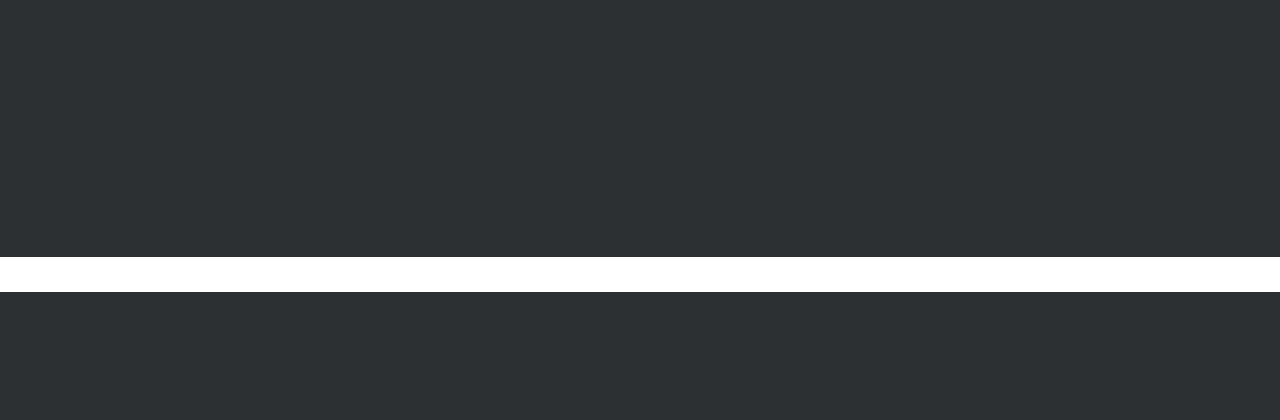
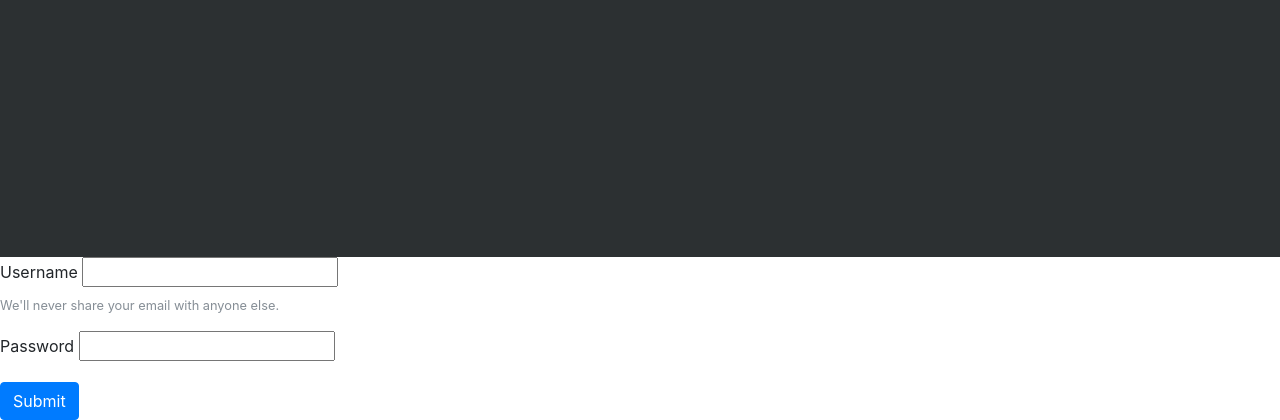
Before and after one commit to AwesDea/Cafe-Yab, a Django app: template account/templates/Home.html in a window 1280 px wide. Shown: the part 508-928 px from the top of the page. Before the commit the page ends 800 px from the top, so only its background shows below. Run offline with Django 3.2, Linux system fonts and the light colour scheme; the template is opened without the code that fills it, so the values that code supplies are empty, except form fields; tables that the repository leaves empty hold one stand-in row (values such as "Sample post"); form fields are guessed from the names that the template uses; some libraries are stand-ins or nearby versions.

Commit message:
bug fixes

```diff
--- a/account/templates/Home.html
+++ b/account/templates/Home.html
@@ -53,5 +53,19 @@
 
 	</div>
 
+<form method="post" id="login" class="panels">
+    {% csrf_token %}
+    <div class="form-group">
+        <label for="exampleInputEmail1">Username</label>
+        {{ form.username }}
+        <small id="emailHelp" class="form-text text-muted">We'll never share your email with anyone else.</small>
+    </div>
+    <div class="form-group">
+        <label for="exampleInputPassword1">Password</label>
+        {{ form.password }}
+    </div>
+     <button type="submit" class="btn btn-primary">Submit</button>
+</form>
+
 </body>
 </html>
--- a/account/urls.py
+++ b/account/urls.py
@@ -1,9 +1,9 @@
 from django.conf.urls import url
 
-from account.views import homeview, welcomeView
+from account.views import welcomeView, LoginView
 
 urlpatterns = [
     url(r'^welcome/$', welcomeView, name='welcome'),
-    url(r'^home/$', homeview, name='home'),
+    url(r'^$', LoginView.as_view(), name='login'),
 
 ]
```
Also changed, not shown: account/views.py (+18 -11 lines), db.sqlite3, 3 other files.
